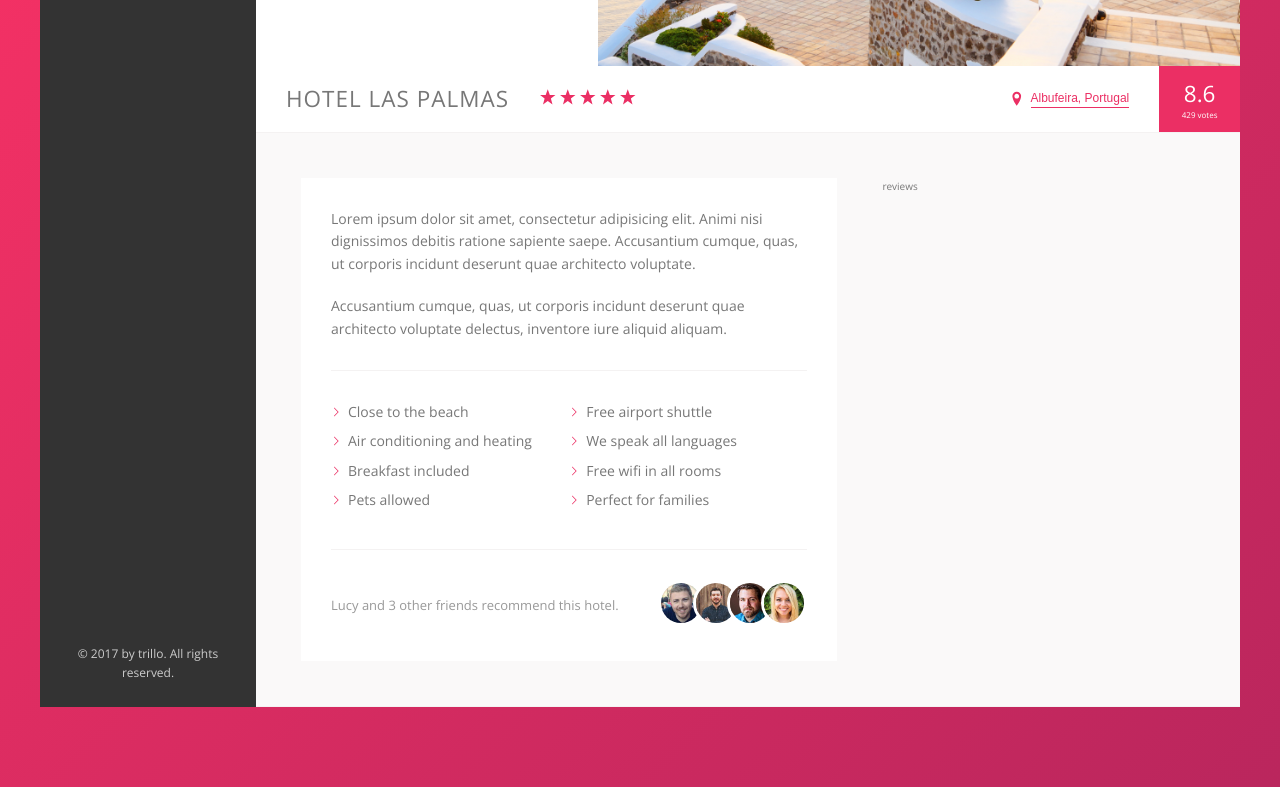
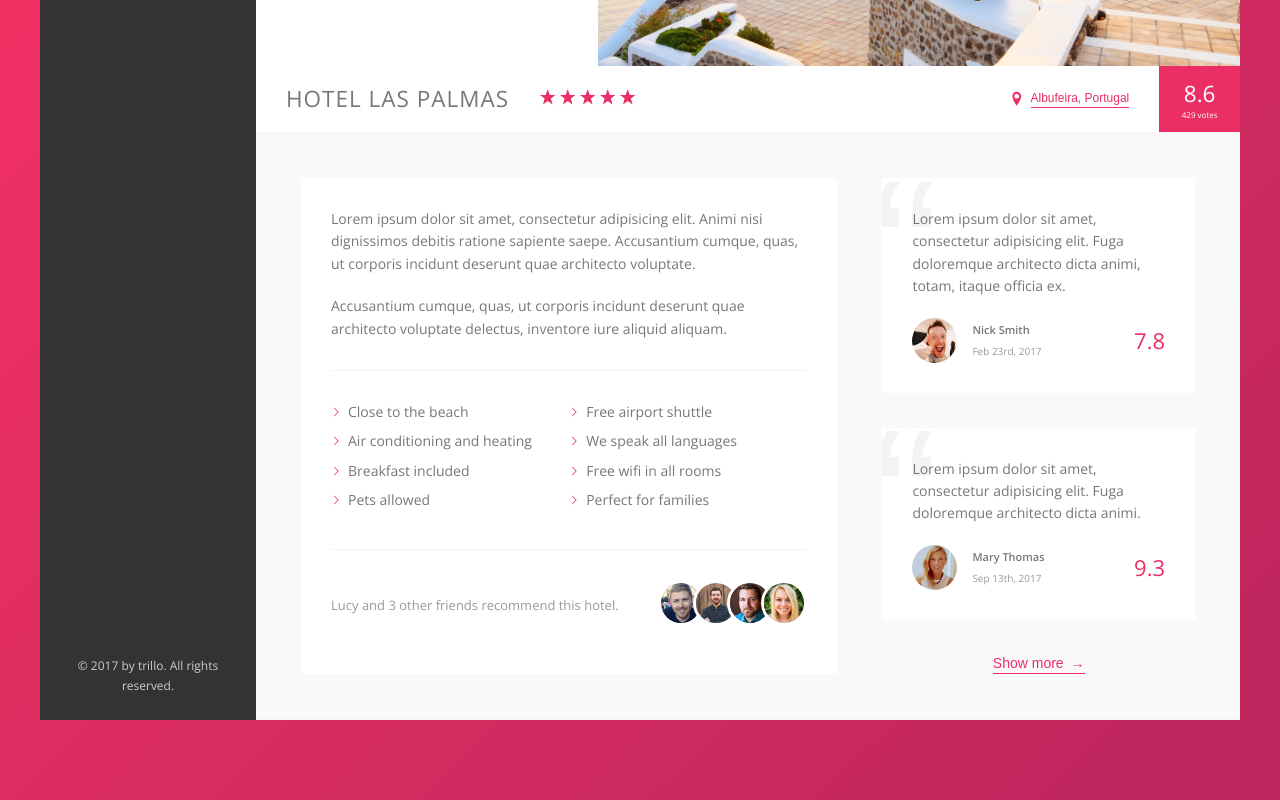
Before and after one commit to Dual1tyxd3v/trillo-advanced-CSS-, a website: page index.html in a window 1280 px wide. Shown: the part 469-1269 px from the top of the page. Drawn offline with nearby package versions, Linux system fonts and the light colour scheme.

Commit message:
Complete reviews section

```diff
--- a/index.html
+++ b/index.html
@@ -162,7 +162,39 @@
                             </div>
                         </div>
 
-                        <div class="reviews">reviews</div>
+                        <div class="reviews">
+                            <figure class="review">
+                                <blockquote class="review__text">
+                                    Lorem ipsum dolor sit amet, consectetur adipisicing elit. Fuga doloremque architecto dicta animi, totam, itaque officia ex.
+                                </blockquote>
+
+                                <div class="review__box">
+                                    <img src="./img/user-1.jpg" alt="User 1" class="review__img">
+                                    <div class="review__user">
+                                        <p class="review__user-name">Nick Smith</p>
+                                        <p class="review__user-date">Feb 23rd, 2017</p>
+                                    </div>
+                                    <p class="review__rating">7.8</p>
+                                </div>
+                            </figure>
+
+                            <figure class="review">
+                                <blockquote class="review__text">
+                                    Lorem ipsum dolor sit amet, consectetur adipisicing elit. Fuga doloremque architecto dicta animi.
+                                </blockquote>
+
+                                <div class="review__box">
+                                    <img src="./img/user-2.jpg" alt="User 2" class="review__img">
+                                    <div class="review__user">
+                                        <p class="review__user-name">Mary Thomas</p>
+                                        <p class="review__user-date">Sep 13th, 2017</p>
+                                    </div>
+                                    <p class="review__rating">9.3</p>
+                                </div>
+                            </figure>
+
+                            <button class="button-inline">Show more <span>&rarr;</span></button>
+                        </div>
                     </div>
                 </main>
             </div>
--- a/sass/_components.scss
+++ b/sass/_components.scss
@@ -246,8 +246,16 @@
   padding-bottom: 2px;
   cursor: pointer;
 
+  span {
+    margin-left: 3px;
+    transition: margin-left .2s;
+  }
+
   &:hover {
     color: var(--color-grey-dark-1);
+    span {
+      margin-left: 8px;
+    }
   }
 
   &:focus {
@@ -315,3 +323,64 @@
   }
 }
 //
+// REVIEW
+.review {
+  background-color: #fff;
+  box-shadow: var(--shadow-light);
+  padding: 3rem;
+  margin-bottom: 3.5rem;
+  position: relative;
+  overflow: hidden;
+
+  &::before {
+    content: '\201C';
+    line-height: 1;
+    position: absolute;
+    top: -2.75rem;
+    left: -1rem;
+    font-size: 20rem;
+    font-family: sans-serif;
+    color: var(--color-grey-light-2);
+    z-index: 1;
+  }
+
+  &__text {
+    margin-bottom: 2rem;
+    position: relative;
+    z-index: 2;
+  }
+
+  &__box {
+    display: flex;
+    align-items: center;
+  }
+
+  &__img {
+    width: 4.5rem;
+    height: 4.5rem;
+    border-radius: 50%;
+    margin-right: 1.5rem;
+  }
+
+  &__user {
+    margin-right: auto;
+  }
+
+  &__user-name {
+    font-size: 1.1rem;
+    font-weight: 600;
+    margin-bottom: .4rem;
+  }
+
+  &__user-date {
+    font-size: 1rem;
+    color: var(--color-grey-dark-3);
+  }
+
+  &__rating {
+    font-size: 2.2rem;
+    font-weight: 300;
+    color: var(--color-primary);
+  }
+}
+//
--- a/sass/_layout.scss
+++ b/sass/_layout.scss
@@ -38,17 +38,20 @@
   padding: 4.5rem;
   background-color: var(--color-grey-light-1);
   border-bottom: 1px solid var(--color-grey-light-2);
+  font-size: 1.4rem;
 }
 
 .description {
   flex: 0 0 60%;
   background-color: #fff;
   box-shadow: var(--shadow-light);
-  font-size: 1.4rem;
   padding: 3rem;
   margin-right: 4.5rem;
 }
 
 .reviews {
   flex: 1;
+  display: flex;
+  flex-direction: column;
+  align-items: center;
 }
```
Also changed, not shown: css/style.css, 1 other file.
